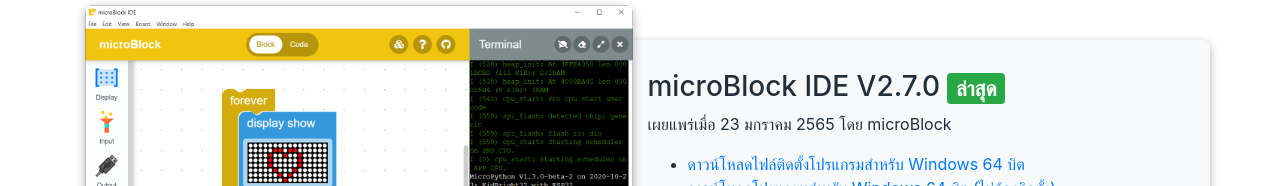
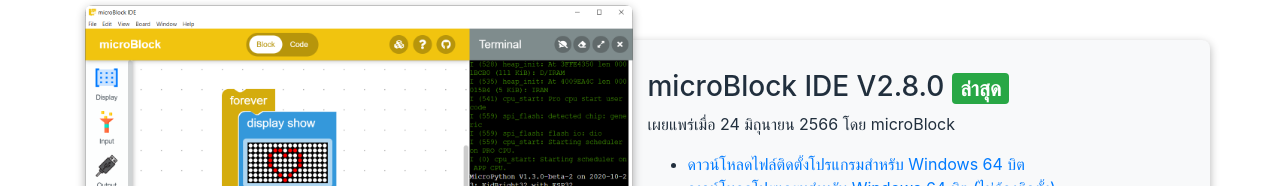
Before and after one commit to microBlock-IDE/micro-web, a Next.js app: page /download in a window 1280 px wide. Shown: the part 305-491 px from the top of the page. Built offline with nearby package versions, Linux system fonts and the light colour scheme.

Commit message:
Add V2.8.0

```diff
--- a/pages/download.js
+++ b/pages/download.js
@@ -61,17 +61,17 @@
               }} />
             </div>
             <div className="col-lg bg-light box-link-download mb-5">
-              <h3>microBlock IDE V2.7.0 <Badge variant="success">ล่าสุด</Badge></h3>
-              <p>เผยแพร่เมื่อ 23 มกราคม 2565 โดย microBlock</p>
+              <h3>microBlock IDE V2.8.0 <Badge variant="success">ล่าสุด</Badge></h3>
+              <p>เผยแพร่เมื่อ 24 มิถุนายน 2566 โดย microBlock</p>
               <ul style={{
                 marginBottom: 0
               }}>
-                <li><a href="https://bit.ly/3D8IG5c">ดาวน์โหลดไฟล์ติดตั้งโปรแกรมสำหรับ Windows 64 บิต</a></li>
-                <li><a href="https://bit.ly/3HkZCbk">ดาวน์โหลดโปรแกรมสำหรับ Windows 64 บิต (ไม่ต้องติดตั้ง)</a></li>
-                <li><a href="https://bit.ly/3WoDpgM">ดาวน์โหลดไฟล์ติดตั้งสำหรับ Windows 32 บิต</a></li>
-                <li><a href="https://bit.ly/3Xwarge">ดาวน์โหลดโปรแกรมสำหรับ Windows 32 บิต (ไม่ต้องติดตั้ง)</a></li>
-                <li><a href="https://bit.ly/3XKqB65">ดาวน์โหลดโปรแกรมสำหรับ macOS</a></li>
-                <li><a href="https://bit.ly/3XQFkvC">ดาวน์โหลดโปรแกรมสำหรับ Ubuntu 64 บิต (ไม่ต้องติดตั้ง)</a></li>
+                <li><a href="https://bit.ly/46nqPV6">ดาวน์โหลดไฟล์ติดตั้งโปรแกรมสำหรับ Windows 64 บิต</a></li>
+                <li><a href="https://bit.ly/42XWYQc">ดาวน์โหลดโปรแกรมสำหรับ Windows 64 บิต (ไม่ต้องติดตั้ง)</a></li>
+                <li><a href="https://bit.ly/46ocLLl">ดาวน์โหลดไฟล์ติดตั้งสำหรับ Windows 32 บิต</a></li>
+                <li><a href="https://bit.ly/3XrSosC">ดาวน์โหลดโปรแกรมสำหรับ Windows 32 บิต (ไม่ต้องติดตั้ง)</a></li>
+                <li><a href="https://bit.ly/3plAuLj">ดาวน์โหลดโปรแกรมสำหรับ macOS</a></li>
+                <li><a href="https://bit.ly/46eSYxP">ดาวน์โหลดโปรแกรมสำหรับ Ubuntu 64 บิต (ไม่ต้องติดตั้ง)</a></li>
               </ul>
             </div>
           </div>
```
